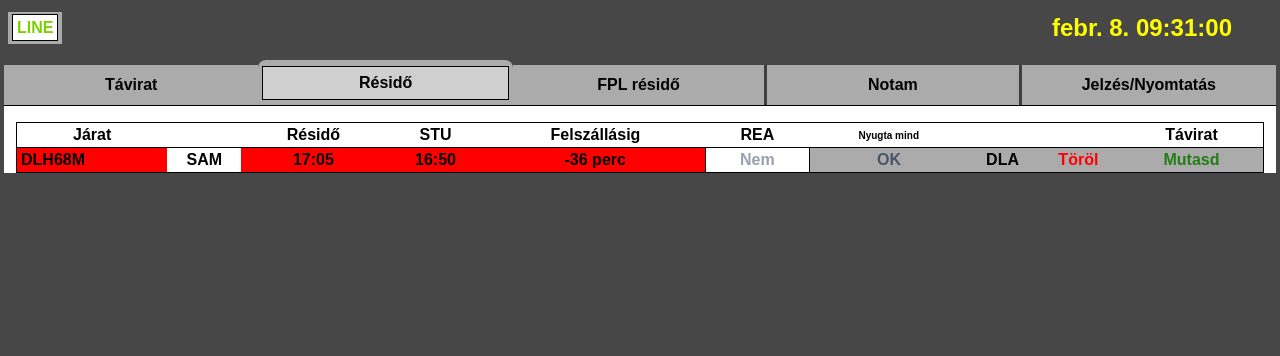
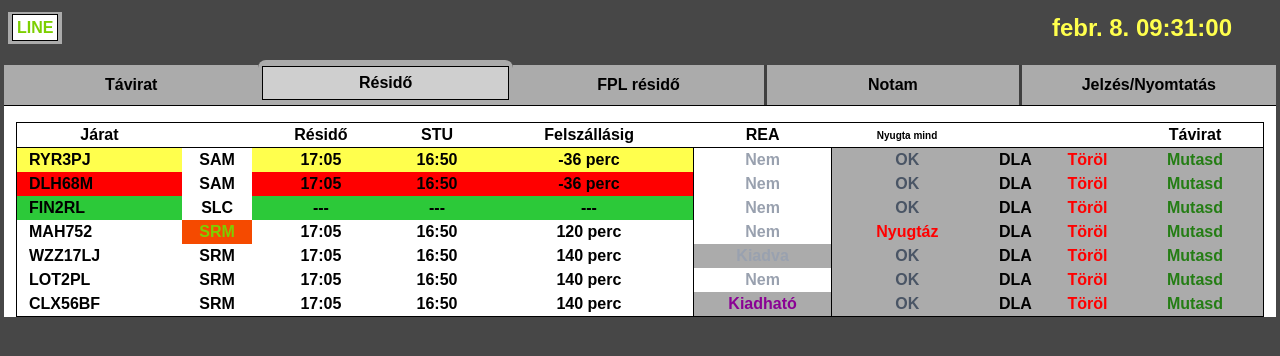
Before and after one commit to vACCHUN/AFTN, a React (Vite) app in the folder frontend/: page / in a window 1280 px wide. Shown: the top 356 px of the page. Built offline with nearby package versions, Linux system fonts and the light colour scheme.

Commit message:
added sample entries with (almost) all possible combinations

```diff
--- a/frontend/src/Components/AFTNTable.tsx
+++ b/frontend/src/Components/AFTNTable.tsx
@@ -18,13 +18,85 @@ function AFTNTable() {
           </tr>
         </thead>
         <tbody>
+        <tr>
+            <td className="text-left ps-3 bg-[#ffff4d]">RYR3PJ</td>
+            <td className="text-center">SAM</td>
+            <td className="text-center bg-[#ffff4d]">17:05</td>
+            <td className="text-center bg-[#ffff4d]">16:50</td>
+            <td className="text-center bg-[#ffff4d]">-36 perc</td>
+            <td className="text-center border-r-1 border-l-1 border-black text-gray-400">Nem</td>
+            <td className="text-center text-gray-600 bg-[#ababab]">OK</td>
+            <td className="text-center bg-[#ababab]">DLA</td>
+            <td className="text-center bg-[#ababab] text-[#ff0000]">Töröl</td>
+            <td className="text-center bg-[#ababab] text-[#247d14]">Mutasd</td>
+          </tr>
           <tr>
-            <td className="text-left px-1 bg-[#ff0000]">DLH68M</td>
+            <td className="text-left ps-3 bg-[#ff0000]">DLH68M</td>
             <td className="text-center">SAM</td>
             <td className="text-center bg-[#ff0000]">17:05</td>
             <td className="text-center bg-[#ff0000]">16:50</td>
             <td className="text-center bg-[#ff0000]">-36 perc</td>
             <td className="text-center border-r-1 border-l-1 border-black text-gray-400">Nem</td>
+            <td className="text-center text-gray-600 bg-[#ababab]">OK</td>
+            <td className="text-center bg-[#ababab]">DLA</td>
+            <td className="text-center bg-[#ababab] text-[#ff0000]">Töröl</td>
+            <td className="text-center bg-[#ababab] text-[#247d14]">Mutasd</td>
+          </tr>
+          <tr>
+            <td className="text-left ps-3 bg-[#2CC939]">FIN2RL</td>
+            <td className="text-center">SLC</td>
+            <td className="text-center bg-[#2CC939]">---</td>
+            <td className="text-center bg-[#2CC939]">---</td>
+            <td className="text-center bg-[#2CC939]">---</td>
+            <td className="text-center border-r-1 border-l-1 border-black text-gray-400">Nem</td>
+            <td className="text-center text-gray-600 bg-[#ababab]">OK</td>
+            <td className="text-center bg-[#ababab]">DLA</td>
+            <td className="text-center bg-[#ababab] text-[#ff0000]">Töröl</td>
+            <td className="text-center bg-[#ababab] text-[#247d14]">Mutasd</td>
+          </tr>
+          <tr>
+            <td className="text-left ps-3">MAH752</td>
+            <td className="text-center bg-orange-600 text-lime-500">SRM</td>
+            <td className="text-center">17:05</td>
+            <td className="text-center">16:50</td>
+            <td className="text-center">120 perc</td>
+            <td className="text-center border-r-1 border-l-1 border-black text-gray-400">Nem</td>
+            <td className="text-center text-[#ff0000] bg-[#ababab]">Nyugtáz</td>
+            <td className="text-center bg-[#ababab]">DLA</td>
+            <td className="text-center bg-[#ababab] text-[#ff0000]">Töröl</td>
+            <td className="text-center bg-[#ababab] text-[#247d14]">Mutasd</td>
+          </tr>
+          <tr>
+            <td className="text-left ps-3">WZZ17LJ</td>
+            <td className="text-center">SRM</td>
+            <td className="text-center">17:05</td>
+            <td className="text-center">16:50</td>
+            <td className="text-center">140 perc</td>
+            <td className="text-center border-r-1 border-l-1 border-black bg-[#ababab] text-gray-400">Kiadva</td>
+            <td className="text-center text-gray-600 bg-[#ababab]">OK</td>
+            <td className="text-center bg-[#ababab]">DLA</td>
+            <td className="text-center bg-[#ababab] text-[#ff0000]">Töröl</td>
+            <td className="text-center bg-[#ababab] text-[#247d14]">Mutasd</td>
+          </tr>
+          <tr>
+            <td className="text-left ps-3">LOT2PL</td>
+            <td className="text-center">SRM</td>
+            <td className="text-center">17:05</td>
+            <td className="text-center">16:50</td>
+            <td className="text-center">140 perc</td>
+            <td className="text-center border-r-1 border-l-1 border-black text-gray-400">Nem</td>
+            <td className="text-center text-gray-600 bg-[#ababab]">OK</td>
+            <td className="text-center bg-[#ababab]">DLA</td>
+            <td className="text-center bg-[#ababab] text-[#ff0000]">Töröl</td>
+            <td className="text-center bg-[#ababab] text-[#247d14]">Mutasd</td>
+          </tr>
+          <tr>
+            <td className="text-left ps-3">CLX56BF</td>
+            <td className="text-center">SRM</td>
+            <td className="text-center">17:05</td>
+            <td className="text-center">16:50</td>
+            <td className="text-center">140 perc</td>
+            <td className="text-center bg-[#ababab] border-r-1 border-l-1 border-black text-fuchsia-800">Kiadható</td>
             <td className="text-center text-gray-600 bg-[#ababab]">OK</td>
             <td className="text-center bg-[#ababab]">DLA</td>
             <td className="text-center bg-[#ababab] text-[#ff0000]">Töröl</td>
--- a/frontend/src/Components/Clock.tsx
+++ b/frontend/src/Components/Clock.tsx
@@ -15,5 +15,5 @@ export default function Clock() {
     return () => {};
   }, []);
 
-  return <div className="font-bold text-2xl text-[#ffff00]">{datetime}</div>;
+  return <div className="font-bold text-2xl text-[#ffff4d]">{datetime}</div>;
 }
```
